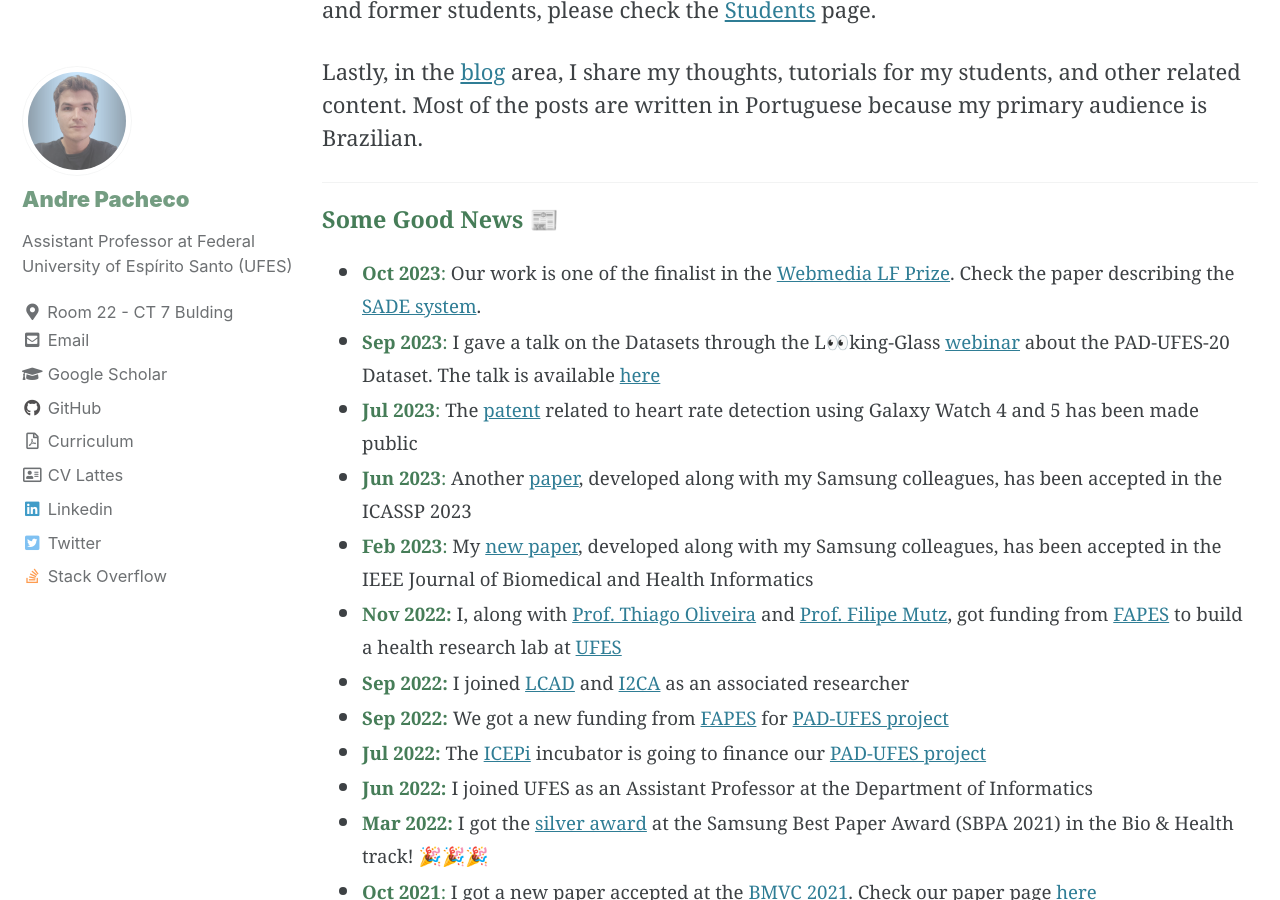
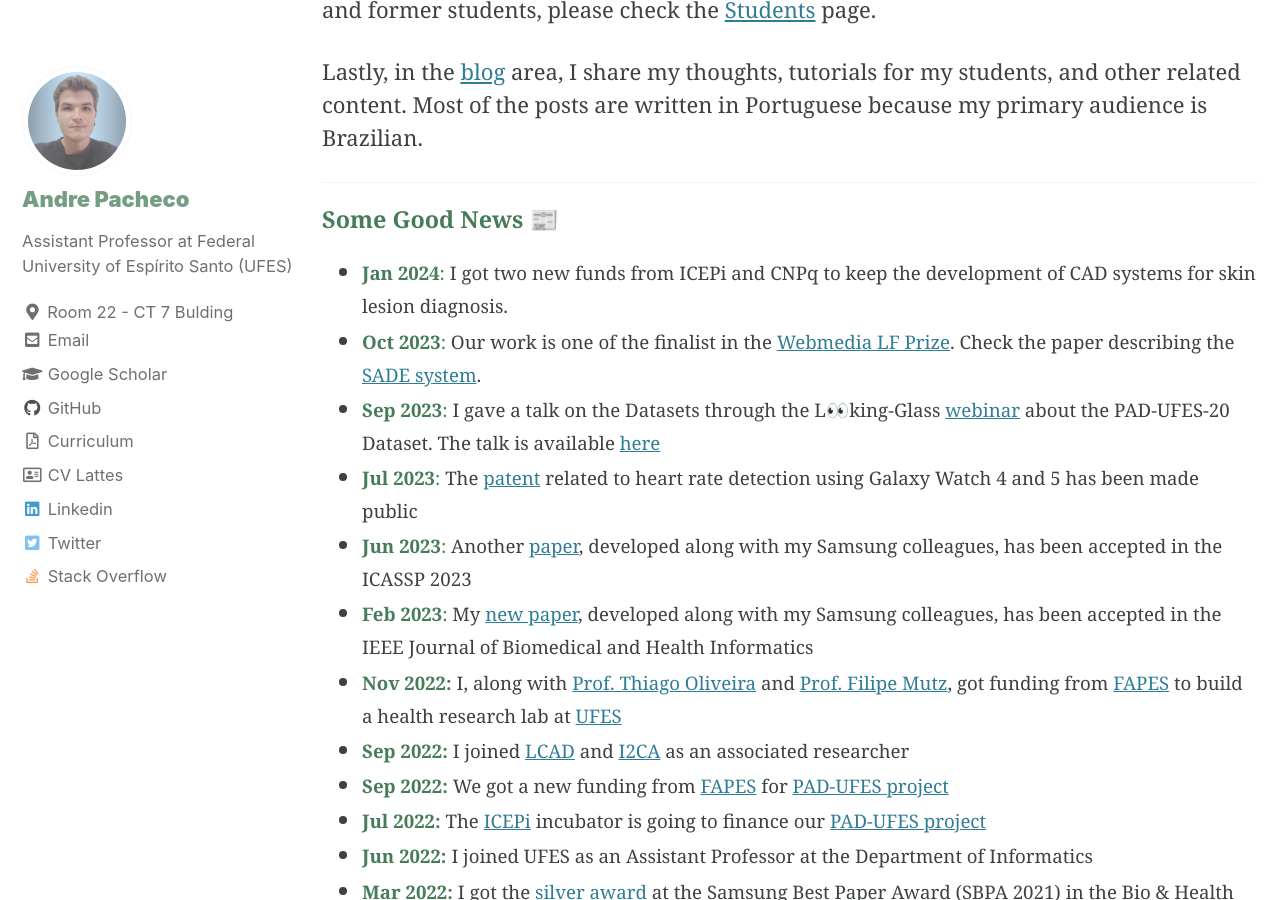
Before and after one commit to paaatcha/paaatcha.github.io, a Jekyll site: the page built from index.md, in a window 1280 px wide and 900 px high, scrolled down 637 px. Built offline with Jekyll 4.4.1, drawn with Linux system fonts in a browser that asks for light colours; cached includes are drawn as plain includes.

Commit message:
updating

```diff
--- a/index.md
+++ b/index.md
@@ -26,6 +26,7 @@ ___
 #### Some Good News 📰
 {: .index_color}
 
++ <span class="news"> <span class="index_color"> **Jan 2024**: </span> I got two new funds from ICEPi and CNPq to keep the development of CAD systems for skin lesion diagnosis. </span>
 + <span class="news"> <span class="index_color"> **Oct 2023**: </span> Our work is one of the finalist in the [Webmedia LF Prize](https://webmedia.org.br/2023/cfp-premio-lf/). Check the paper describing the [SADE system](https://sol.sbc.org.br/index.php/webmedia_estendido/article/view/25686). </span>
 + <span class="news"> <span class="index_color"> **Sep 2023**: </span> I gave a talk on the Datasets through the L👀king-Glass [webinar](https://purrlab.github.io/webinar/) about the PAD-UFES-20 Dataset. The talk is available [here](https://www.youtube.com/watch?v=q-DBwWZejMY)</span>
 + <span class="news"> <span class="index_color"> **Jul 2023**: </span> The [patent](https://patents.google.com/patent/US20230190120A1/en) related to heart rate detection using Galaxy Watch 4 and 5 has been made public  </span>
```
